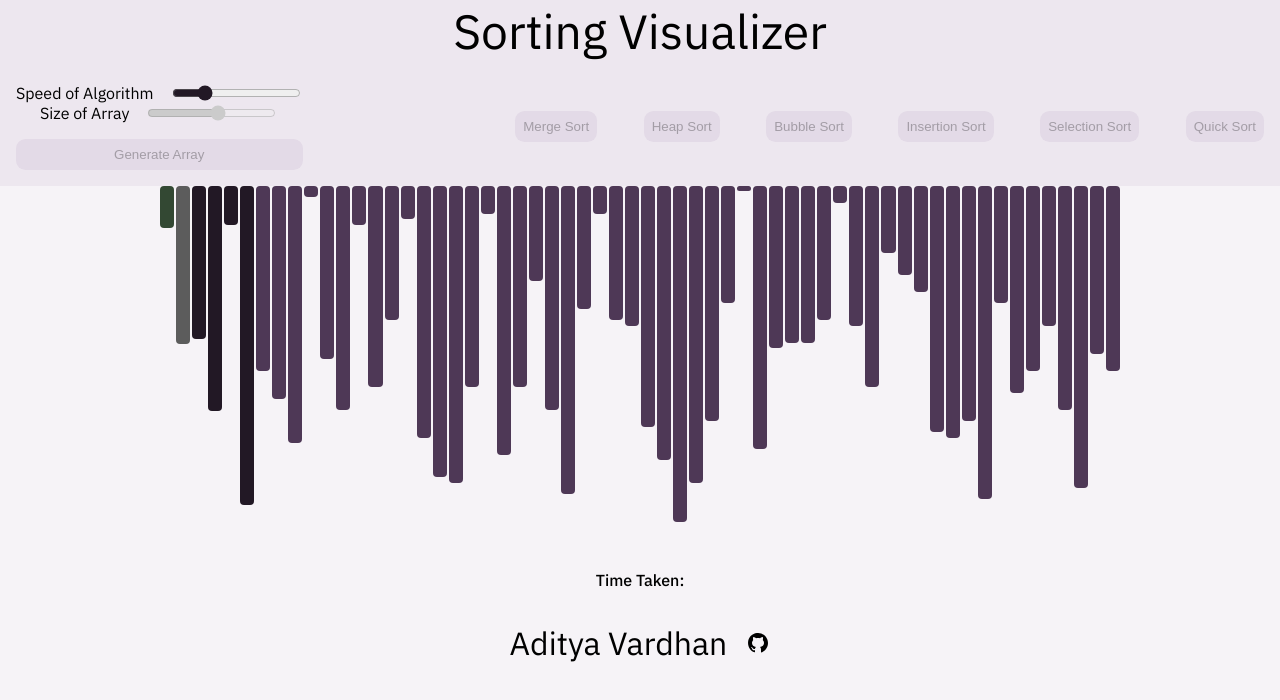
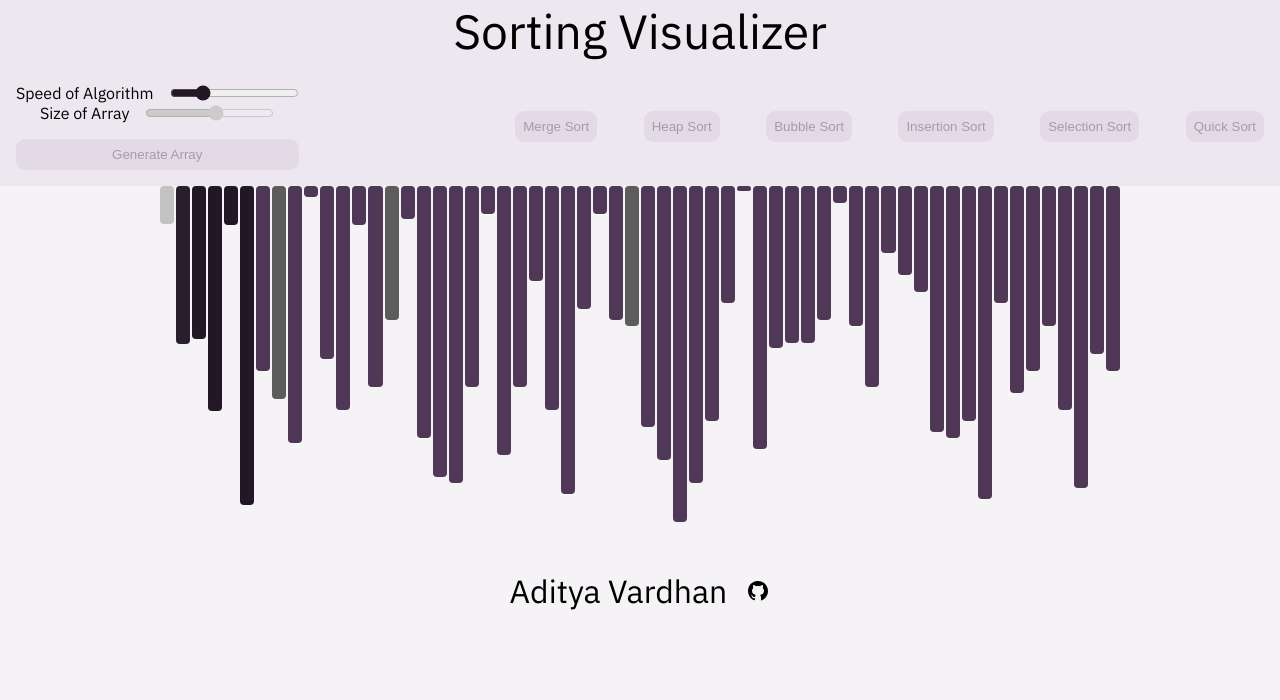
Before and after one commit to adtyavrdhn/Sorting-Visualizer, a plain HTML site: page index.html in a window 1280 px wide. Both pictures are taken after a click on the button "Merge Sort". Drawn offline with Linux system fonts and the light colour scheme.

Commit message:
fixed ms
merge sort was broken somwhow, fixed it

```diff
--- a/css/style.css
+++ b/css/style.css
@@ -11,6 +11,11 @@
   --comparision-tower-color: #5c5c5c;
   --top-bg-color: #ede7ef;
   --font-color: #ece7ee;
+}
+* {
+  box-sizing: border-box;
+  margin: 0;
+  padding: 0;
 }
 input[type="range"] {
   background-color: transparent;
--- a/scripts/merge_sort.js
+++ b/scripts/merge_sort.js
@@ -1,12 +1,8 @@
-import { time_taken, mspeed, speedofAlgo, sizeofArr, tower_update_height, tower_update_color, towers_sizes, towers_update_color, towers_update, swapColor, swapFailColor, comparisonColor, divs, delay, defaultTowerColor, SortedColor, lookedatcolor, disablebtns, enablebtns } from "./main.js";
+import { mspeed, speedofAlgo, sizeofArr, tower_update_height, tower_update_color, towers_sizes, towers_update_color, towers_update, swapColor, swapFailColor, comparisonColor, divs, delay, defaultTowerColor, SortedColor, lookedatcolor, disablebtns, enablebtns } from "./main.js";
 
 export async function Merge() {
-    time_taken.textContent = "Time Taken: ";
-    var startTime = performance.now();
     disablebtns();
     await mergeSort(towers_sizes, 0, sizeofArr - 1);
-    var endTime = performance.now();
-    time_taken.textContent += `${(endTime - startTime).toPrecision(8)}` + " milliseconds";
     enablebtns();
 }
 export async function merge(arr, l, m, r) {
@@ -29,20 +25,19 @@ export async function merge(arr, l, m, r) {
     var k = l;
 
     while (i < n1 && j < n2) {
-        towers_update_color(divs[l + i], divs[m + j], comparisonColor);
         if (L[i] <= R[j]) {
-            towers_update_color(divs[k], divs[i + l], swapColor);
+            tower_update_color(divs[k], lookedatcolor);
             towers_sizes[k] = L[i];
             await delay(mspeed - speedofAlgo);
             if (sizeofArr > 32)
-                divs[k].style.height = `${0.33 * L[i]}rem`;
+                divs[k].style.height = `${0.3 * L[i]}rem`;
             else
                 divs[k].style.height = `${L[i]}rem`;
             i++;
 
         }
         else {
-            tower_update_color(divs[k], divs[j + m], swapColor);
+            tower_update_color(divs[k], lookedatcolor);
             await delay(mspeed - speedofAlgo);
             towers_sizes[k] = R[j];
             if (sizeofArr > 32)
@@ -55,7 +50,7 @@ export async function merge(arr, l, m, r) {
     }
 
     while (i < n1) {
-        tower_update_color(divs[i + l], lookedatcolor);
+        tower_update_color(divs[k], lookedatcolor);
         towers_sizes[k] = L[i];
         if (sizeofArr > 32)
             divs[k].style.height = `${0.3 * L[i]}rem`;
@@ -65,7 +60,7 @@ export async function merge(arr, l, m, r) {
     }
 
     while (j < n2) {
-        tower_update_color(divs[j + m], lookedatcolor);
+        tower_update_color(divs[k], lookedatcolor);
         towers_sizes[k] = R[j];
         if (sizeofArr > 32)
             divs[k].style.height = `${0.3 * R[j]}rem`;
@@ -86,8 +81,7 @@ export async function mergeSort(arr, l, r) {
         return;
     }
     var m = l + parseInt((r - l) / 2);
-    // tower_update_color(divs[m], comparisonColor);
-    // await delay(mspeed - speedofAlgo);
+    tower_update_color(divs[m], comparisonColor);
     await mergeSort(arr, l, m);
     await mergeSort(arr, m + 1, r);
     await merge(arr, l, m, r);
```
